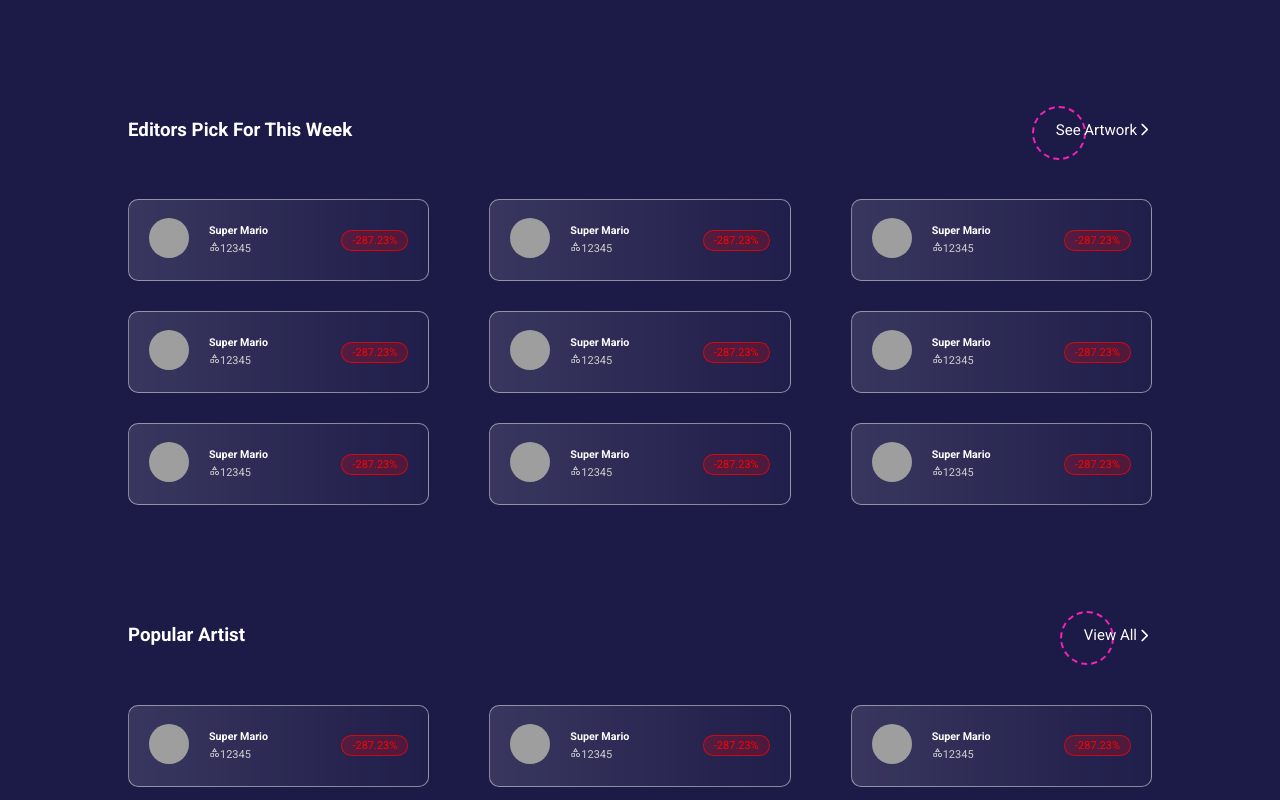
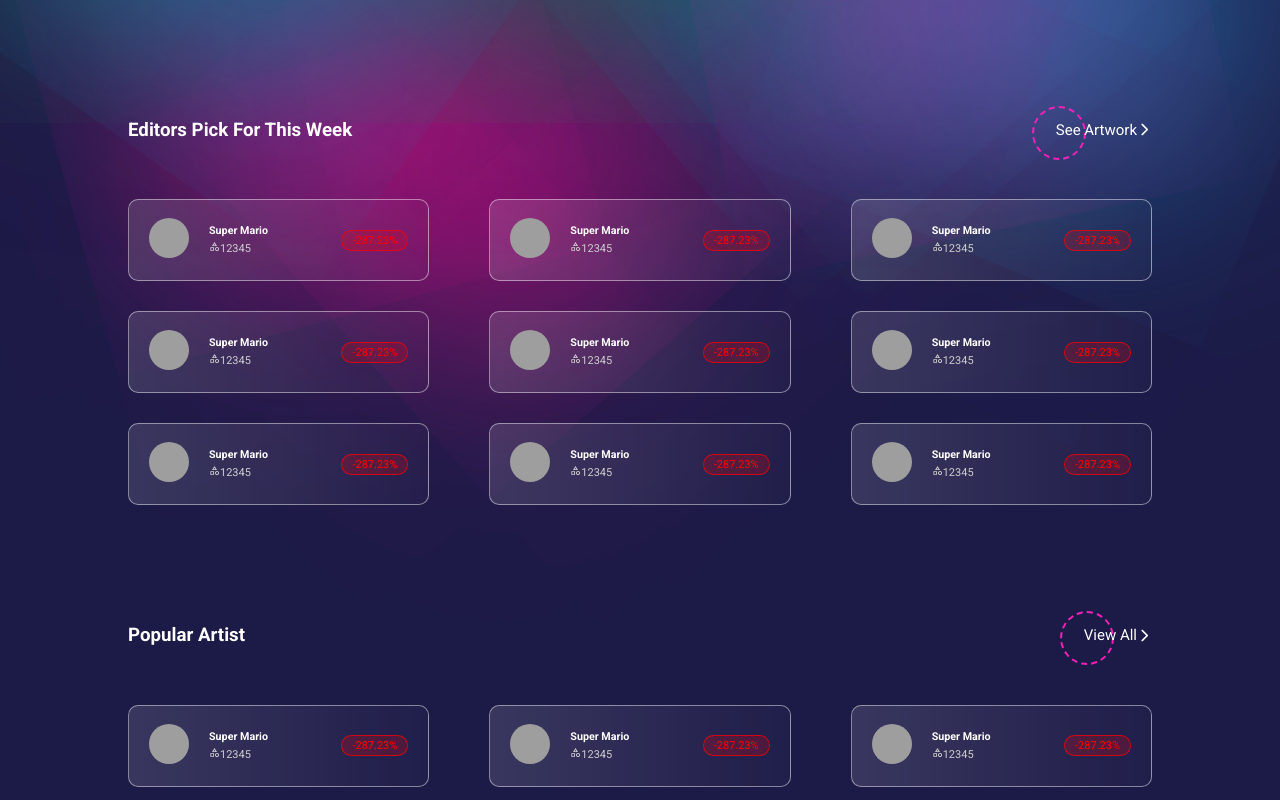
Before and after one commit to mohamed7372/nft-dz, a React (Create React App) app: page / in a window 1280 px wide. Shown: the top 800 px of the page. Built offline with nearby package versions, Linux system fonts and the light colour scheme; grey boxes are pictures that could not be loaded.

Commit message:
add animation in background

```diff
--- a/src/App.jsx
+++ b/src/App.jsx
@@ -7,7 +7,7 @@ import Footer from './components/Footer';
 function App() {
   return (
     <div className="App">
-      {/* <FloatingCircles /> */}
+      <FloatingCircles />
       <HeaderSection title='editors pick for this week' txtPlus='See artwork' />
       <HeaderSection title='popular artist' txtPlus='view all' />
       <div className="plus-section">
```
